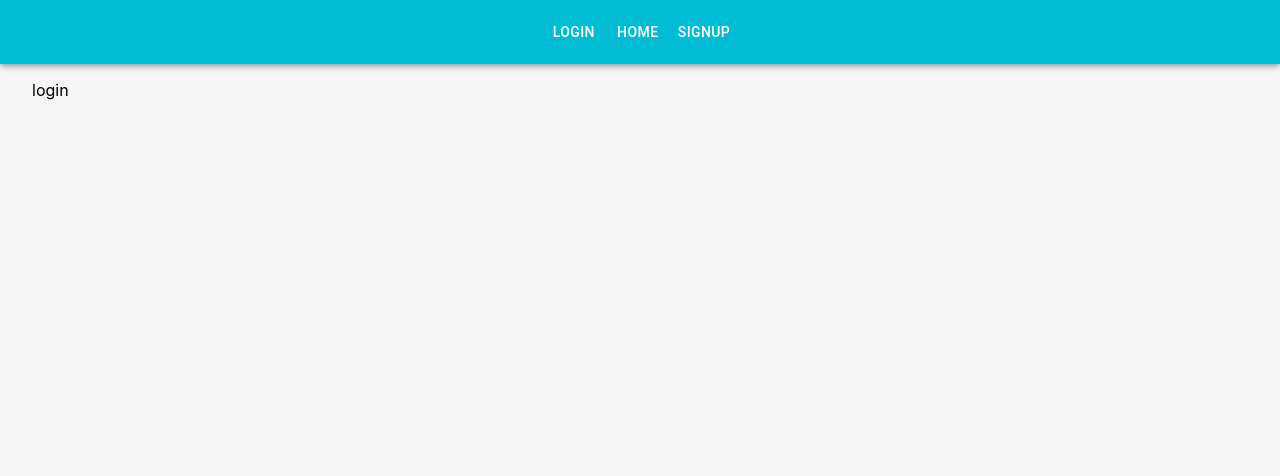
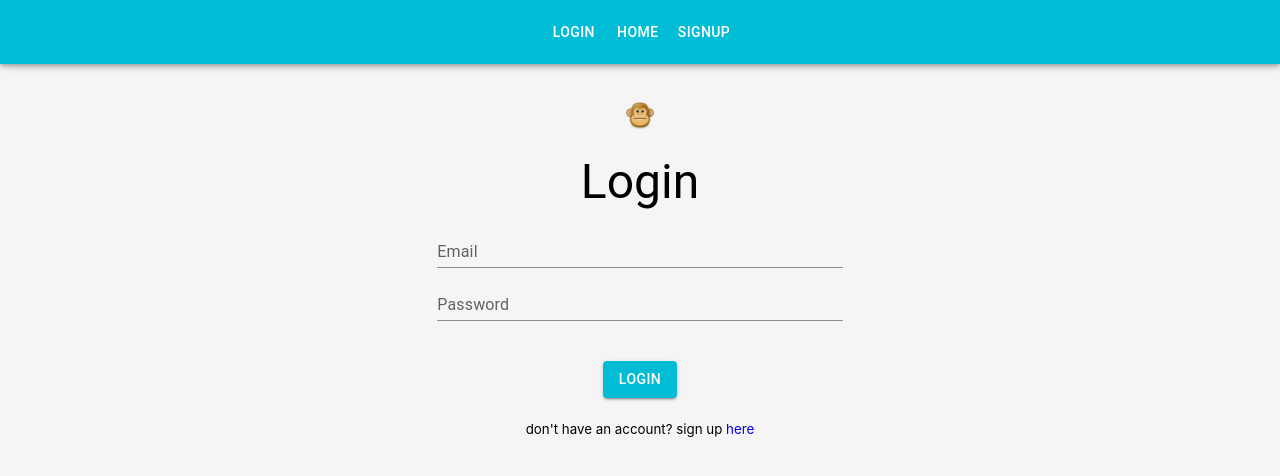
Before and after one commit to Fvtvl/react-firebase-social-media, a React (Create React App) app: page /login in a window 1280 px wide. Shown: the top 476 px of the page. Built offline with nearby package versions, Linux system fonts and the light colour scheme.

Commit message:
create login page on functionals component

```diff
--- a/package.json
+++ b/package.json
@@ -11,6 +11,7 @@
     "@testing-library/user-event": "^13.5.0",
     "axios": "^1.3.4",
     "dayjs": "^1.11.7",
+    "prop-types": "^15.8.1",
     "react": "^18.2.0",
     "react-dom": "^18.2.0",
     "react-router-dom": "^6.9.0",
--- a/src/App.css
+++ b/src/App.css
@@ -5,15 +5,6 @@ body {
     sans-serif;
   background-color: rgb(245, 245, 245);
 }
-
-.container {
-  margin: 80px auto 0 auto;
-  max-width: 1000px;
-}
-
-.nav-container {
-  margin: auto;
-}
 a {
   text-decoration: none;
 }
--- a/src/App.js
+++ b/src/App.js
@@ -1,13 +1,14 @@
 import React, { Component } from 'react';
 import { BrowserRouter as Router, Routes, Route } from 'react-router-dom';
+import './App.css';
+import Navbar from './components/Navbar';
+import home from './pages/home';
+import signup from './pages/signup';
+import Login from './pages/login';
+
+//MUI
 import ThemeProvider from '@mui/material/styles/ThemeProvider';
 import createTheme from '@mui/material/styles/createTheme';
-import './App.css';
-import Navbar from './components/Navbar';
-
-import home from './pages/home';
-import login from './pages/login';
-import signup from './pages/signup';
 import { Box, Container } from '@mui/material';
 
 const theme = createTheme({
@@ -40,7 +41,7 @@ class App extends Component {
             <Box sx={{ margin: '80px auto 0 auto' }}>
               <Routes>
                 <Route path="/" Component={home} />
-                <Route path="/login" Component={login} />
+                <Route path="/login" element={<Login />} />
                 <Route path="/signup" Component={signup} />
               </Routes>
             </Box>
--- a/src/components/Navbar.js
+++ b/src/components/Navbar.js
@@ -9,7 +9,7 @@ class Navbar extends Component {
   render() {
     return (
       <AppBar>
-        <Toolbar className="nav-container">
+        <Toolbar sx={{ margin: 'auto' }}>
           <Button color="inherit" component={Link} to="/login">
             Login
           </Button>
--- a/src/pages/login.js
+++ b/src/pages/login.js
@@ -1,9 +1,114 @@
-import React, { Component } from 'react';
+import React, { useState } from 'react';
+import axios from 'axios';
+import { Link, useNavigate } from 'react-router-dom';
+import AppIcon from '../images/icon.png';
 
-class login extends Component {
-  render() {
-    return <div>login</div>;
-  }
-}
+//MUI
+import Box from '@mui/material/Box';
+import Grid from '@mui/material/Grid';
+import Typography from '@mui/material/Typography';
+import TextField from '@mui/material/TextField';
+import Button from '@mui/material/Button';
+import CircularProgress from '@mui/material/CircularProgress';
 
-export default login;
+const Login = () => {
+  const [email, setEmail] = useState('');
+  const [password, setPassword] = useState('');
+  const [loading, setLoading] = useState(false);
+  const [errors, setErrors] = useState({});
+  const navigate = useNavigate();
+
+  const handleSubmit = (event) => {
+    event.preventDefault();
+    setLoading(true);
+    const userData = {
+      email: email,
+      password: password,
+    };
+    axios
+      .post('/login', userData)
+      .then((res) => {
+        console.log(res.data);
+        setLoading(false);
+        navigate('/');
+      })
+      .catch((err) => {
+        setErrors(err.response.data);
+        setLoading(false);
+      });
+  };
+
+  const handleChange = (event) => {
+    if (event.target.name === 'email') {
+      setEmail(event.target.value);
+    } else {
+      setPassword(event.target.value);
+    }
+  };
+
+  return (
+    <Grid container sx={{ textAlign: 'center' }}>
+      <Grid item sm />
+      <Grid item sm>
+        <Box margin="20px auto 20px auto">
+          <img src={AppIcon} alt="monkey" width="30px" />
+        </Box>
+        <Typography variant="h3">Login</Typography>
+        <form noValidate onSubmit={handleSubmit}>
+          <TextField
+            variant="standard"
+            id="email"
+            name="email"
+            type="email"
+            label="Email"
+            helperText={errors.email}
+            error={errors.email ? true : false}
+            value={email}
+            onChange={handleChange}
+            fullWidth
+            sx={{ margin: '10px auto 5px auto' }}
+          />
+          <TextField
+            variant="standard"
+            id="password"
+            name="password"
+            type="password"
+            label="Password"
+            helperText={errors.password}
+            error={errors.password ? true : false}
+            value={password}
+            onChange={handleChange}
+            fullWidth
+            sx={{ margin: '0 auto 20px auto' }}
+          />
+          {errors.general && (
+            <Typography
+              variant="body2"
+              sx={{ fontSize: '0.8rem', color: 'red' }}
+            >
+              {errors.general}
+            </Typography>
+          )}
+          <Button
+            variant="contained"
+            type="submit"
+            color="primary"
+            disabled={loading}
+            sx={{ margin: '20px 0 20px 0', position: 'relative' }}
+          >
+            Login
+            {loading && (
+              <CircularProgress size={30} sx={{ position: 'absolute' }} />
+            )}
+          </Button>
+        </form>
+        <small>
+          don't have an account? sign up <Link to="/signup">here</Link>
+        </small>
+      </Grid>
+      <Grid item sm />
+    </Grid>
+  );
+};
+
+export default Login;
```
Also changed, not shown: src/images/icon.png (added), 1 other file (tests, documents, lock files or other folders).
